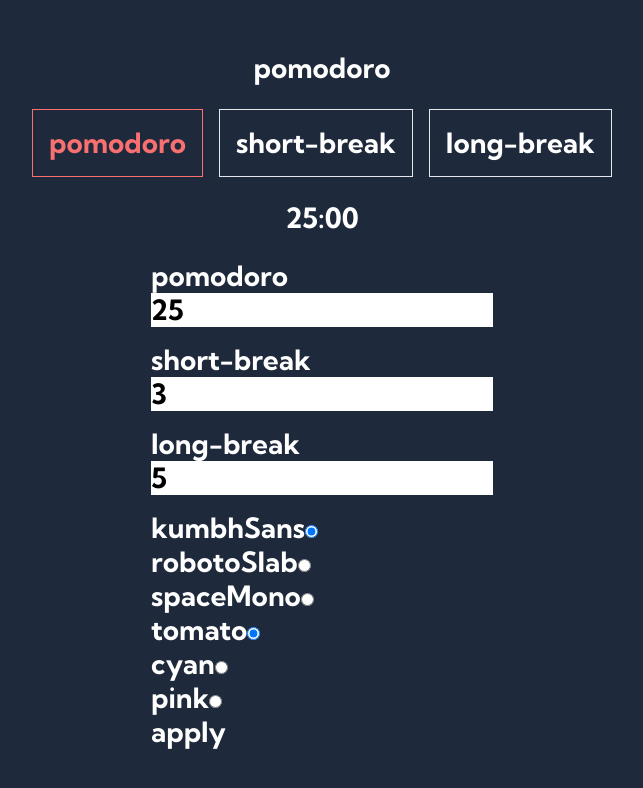
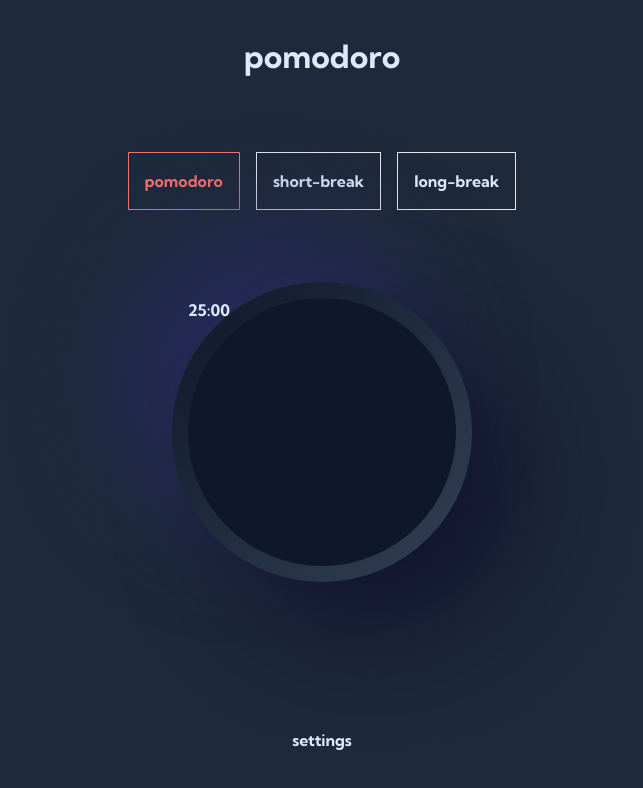
Before and after one commit to bohdancho/pomodoro-spa, a React (Vite) app: page / in a window 1280 px wide. Shown: the top 788 px of the page, without its empty margins (318-961 px from the left). Built offline with nearby package versions, Linux system fonts and the light colour scheme.

Commit message:
implement progress ring

```diff
--- a/src/App.tsx
+++ b/src/App.tsx
@@ -1,11 +1,9 @@
 import { useEffect, useState } from 'react'
-import resolveConfig from 'tailwindcss/resolveConfig'
-import tailwindConfig from '../tailwind.config.js'
 import './App.tw.css'
-import { Settings } from './components'
+import { Settings, Timer } from './components'
 import { useTimer } from './hooks'
 import { Color, CustomCSS, Font, Mode, Presets, Theme } from './models'
-import { MINUTE_IN_MS, getFormatedTime, getKeys } from './utils'
+import { MINUTE_IN_MS, getKeys } from './utils'
 
 const defaultTheme: Theme = { color: Color.tomato, font: Font.kumbhSans }
 const defaultPresets: Presets = {
@@ -14,14 +12,12 @@ const defaultPresets: Presets = {
   'long-break': MINUTE_IN_MS * 5,
 }
 
-const fullTailwindConfig = resolveConfig(tailwindConfig)
-
 function App() {
   const [theme, setTheme] = useState<Theme>(defaultTheme)
   const [activeMode, setActiveMode] = useState<Mode>('pomodoro')
   const [presets, setPresets] = useState(defaultPresets)
 
-  const { msLeft, setTotalMs: setTotalMs, resetTimer, triggerAction } = useTimer(presets[activeMode])
+  const { msLeft, isRunning, setTotalMs, resetTimer, triggerAction } = useTimer(presets[activeMode])
   useEffect(() => setTotalMs(presets[activeMode]), [presets, activeMode, setTotalMs])
 
   const handleModeChange = (mode: Mode) => {
@@ -34,10 +30,10 @@ function App() {
   return (
     <div
       style={{ '--color-primary': theme.color, fontFamily: theme.font } as CustomCSS}
-      className='flex flex-col items-center justify-center w-screen h-screen gap-24 text-white text-h2 bg-slate-800'
+      className='flex flex-col items-center justify-center w-screen h-screen gap-24 px-24 pt-32 pb-48 text-blue-100 bg-slate-800'
     >
-      <h1>pomodoro</h1>
-      <div className='flex gap-16'>
+      <h1 className='mb-48 text-[32px]'>pomodoro</h1>
+      <div className='flex gap-16 mb-48'>
         {getKeys(presets).map((mode) => (
           <button
             type='button'
@@ -49,8 +45,18 @@ function App() {
           </button>
         ))}
       </div>
-      <div onClick={triggerAction}>{getFormatedTime(msLeft)}</div>
-      <Settings theme={theme} setTheme={setTheme} presets={presets} setPresets={setPresets}></Settings>
+      <div onClick={triggerAction}>
+        {
+          <Timer
+            msLeft={msLeft}
+            isRunning={isRunning}
+            timeFraction={1 - Math.round((msLeft / presets[activeMode]) * 1000) / 1000}
+          ></Timer>
+        }
+      </div>
+      <div className='mt-auto'>
+        <Settings theme={theme} setTheme={setTheme} presets={presets} setPresets={setPresets}></Settings>
+      </div>
     </div>
   )
 }
--- a/src/components/index.ts
+++ b/src/components/index.ts
@@ -1,3 +1,4 @@
 export * from './presetsSettings'
 export * from './settings'
 export * from './themeSettings'
+export * from './timer'
--- a/src/components/settings.tsx
+++ b/src/components/settings.tsx
@@ -1,4 +1,4 @@
-import { Dispatch, FunctionComponent, SetStateAction, useState } from 'react'
+import { Dispatch, FunctionComponent, SetStateAction, useReducer, useState } from 'react'
 import { PresetsSettings, ThemeSettings } from '.'
 import { Presets, Theme } from '../models'
 
@@ -10,6 +10,7 @@ interface SettingsProps {
 }
 
 export const Settings: FunctionComponent<SettingsProps> = ({ theme, setTheme, presets, setPresets }) => {
+  const [isVisible, toggleIsVisible] = useReducer((prev) => !prev, false)
   const [updatedTheme, setUpdatedTheme] = useState(theme)
   const [updatedPresets, setUpdatedPresets] = useState(presets)
 
@@ -19,6 +20,11 @@ export const Settings: FunctionComponent<SettingsProps> = ({ theme, setTheme, pr
   }
 
   return (
+    <>
+      <button type='button' onClick={toggleIsVisible}>
+        settings
+      </button>
+      {isVisible ? (
         <div>
           <PresetsSettings presets={updatedPresets} setPresets={setUpdatedPresets}></PresetsSettings>
           <ThemeSettings theme={updatedTheme} setTheme={setUpdatedTheme}></ThemeSettings>
@@ -26,5 +32,7 @@ export const Settings: FunctionComponent<SettingsProps> = ({ theme, setTheme, pr
             apply
           </button>
         </div>
+      ) : null}
+    </>
   )
 }
--- /dev/null
+++ b/src/components/timer.tsx
@@ -0,0 +1,39 @@
+import { FunctionComponent } from 'react'
+import { ProgressRing } from '../ui'
+import { getFormatedTime } from '../utils'
+
+interface TimerProps {
+  msLeft: number
+  timeFraction: number
+  isRunning: boolean
+}
+
+export const Timer: FunctionComponent<TimerProps> = ({ msLeft, timeFraction, isRunning }) => {
+  // const circle = useRef(null)
+  // useLayoutEffect(() => console.log(circle.current.length), [])
+
+  const getActionText = () => {
+    if (!msLeft) {
+      return 'restart'
+    }
+    if (isRunning) {
+      return 'pause'
+    } else {
+      return 'start'
+    }
+  }
+
+  return (
+    <div className='flex p-16 w-[300px] h-[300px] bg-gradient-to-tl from-slate-700 to-slate-900 rounded-full shadow'>
+      <div className='relative w-full h-full rounded-full bg-slate-900'>
+        <div className='absolute -translate-x-1/2 -translate-y-1/2 left-1/2 top-1/2'>
+          <ProgressRing radius={120} stroke={5} progressFraction={timeFraction}></ProgressRing>
+        </div>
+        <div className=''>
+          <div>{getFormatedTime(msLeft)}</div>
+          {/* <div className='uppercase'>{getActionText()}</div> */}
+        </div>
+      </div>
+    </div>
+  )
+}
--- a/src/hooks/timer.ts
+++ b/src/hooks/timer.ts
@@ -36,5 +36,5 @@ export function useTimer(initTotalMs: number) {
     }
   }, [msLeft])
 
-  return { msLeft, setTotalMs, resetTimer, triggerAction }
+  return { msLeft, isRunning, setTotalMs, resetTimer, triggerAction }
 }
--- /dev/null
+++ b/src/ui/index.ts
@@ -0,0 +1 @@
+export * from './progressRing'
--- /dev/null
+++ b/src/ui/progressRing.tsx
@@ -0,0 +1,33 @@
+import { FunctionComponent, useEffect, useRef, useState } from 'react'
+
+interface ProgressBarProps {
+  radius: number
+  stroke: number
+  progressFraction: number
+}
+
+export const ProgressRing: FunctionComponent<ProgressBarProps> = ({ radius, stroke, progressFraction }) => {
+  const svgRef = useRef(null)
+  const normalizedRadius = radius - stroke * 2
+  const circumference = normalizedRadius * 2 * Math.PI
+
+  const [strokeDashoffset, setStrokeDashoffset] = useState(0)
+  useEffect(() => {
+    setStrokeDashoffset(circumference - progressFraction * circumference)
+  }, [circumference, progressFraction])
+
+  return (
+    <svg height={radius * 2} width={radius * 2} className='-rotate-90' ref={svgRef}>
+      <circle
+        className='stroke-current fill-transparent text-primary'
+        strokeLinecap='round'
+        strokeWidth={stroke}
+        strokeDasharray={circumference + ' ' + circumference}
+        strokeDashoffset={strokeDashoffset}
+        r={normalizedRadius}
+        cx={radius}
+        cy={radius}
+      ></circle>
+    </svg>
+  )
+}
--- a/tailwind.config.js
+++ b/tailwind.config.js
@@ -36,6 +36,9 @@ export default {
         input: '10px',
         button: '26px',
       },
+      boxShadow: {
+        DEFAULT: '50px 50px 100px 0px #121530, -50px -50px 100px 0px #272C5A',
+      },
     },
   },
   plugins: [],
```
Lines whose indentation alone changed are shown as unchanged.
